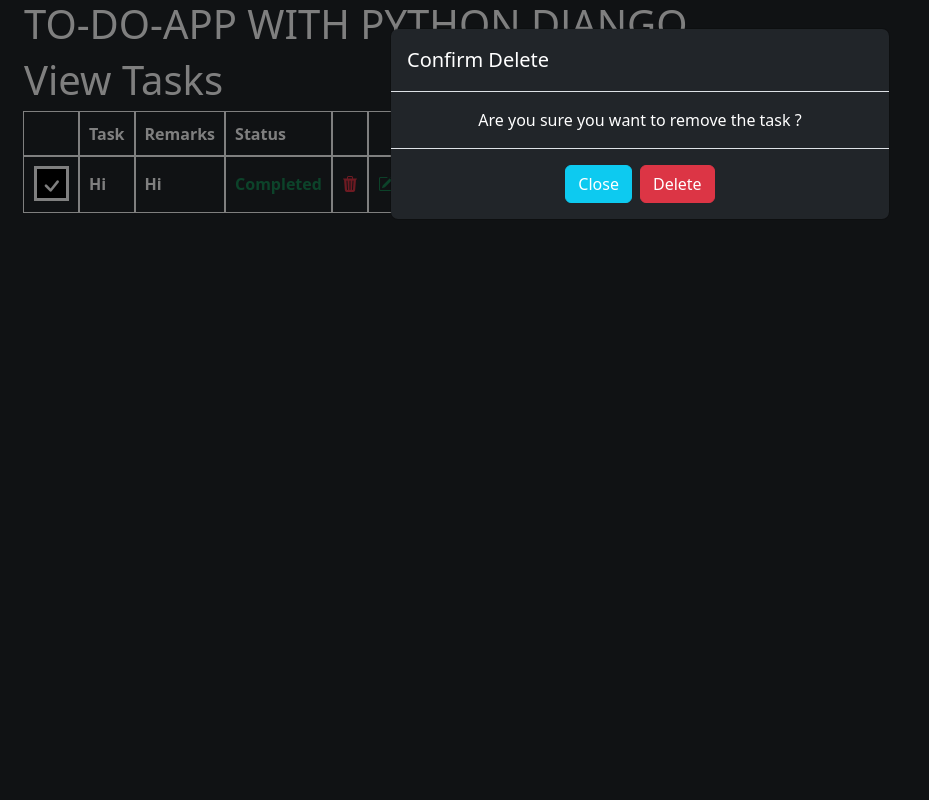
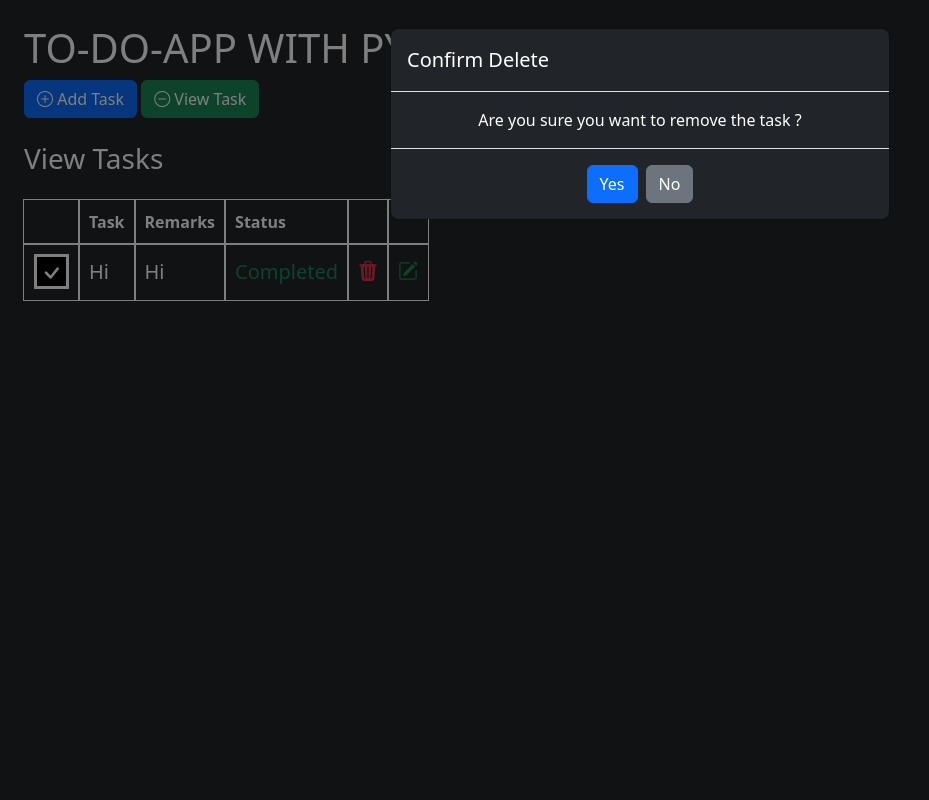
Before and after one commit to abdulhakkeempa/to-do-django, a Django app: page /deletetasks/c22779c5-9f34-47f8-8a82-c2ea147c2c9a in a window 1280 px wide. Shown: the whole page, without its empty margins (0-929 px from the left). Run offline with Django 4.2, Linux system fonts and the light colour scheme; data comes from the database, SQL or seed files in the repository; both versions use the stored data as it was after the commit; lists and menus that the app fills with data are empty.

Commit message:
ui updated

```diff
--- a/project/forms.py
+++ b/project/forms.py
@@ -1,4 +1,8 @@
+from asyncio import tasks
 from dataclasses import field
+from django import forms
+
+from matplotlib import widgets
 from .models import toDoList
 from django.forms import ModelForm
 
--- a/project/templates/project/index.html
+++ b/project/templates/project/index.html
@@ -1,7 +1,7 @@
 {% extends 'main.html' %}
 {% block content %}
-<div class="bg-dark text-center">
-    <a href="{% url 'addtasks' %}" class="btn btn-primary">Add Task</a>
-    <a href="{% url 'viewtasks' %}" class="btn btn-info">View Task</a>
+<div class="bg-dark">
+    <h2>Welcome to To-do Application Made using Django Framework</h2>
+
 </div>
 {% endblock content %}
--- a/project/templates/project/view.html
+++ b/project/templates/project/view.html
@@ -8,7 +8,7 @@
     }
     .button-unclicked{
 	width:35px;
-    height:35px;
+    height: 35px;
     color: rgb(0, 0, 0) !important;
     border:3px solid white !important;
     background-color: black !important;
@@ -22,16 +22,16 @@
     }
 </style>
 
-
 <script type="text/javascript">
 
     $(document).ready(function(){
         $("#staticBackdrop").modal('show');
     });
+
 </script>
 
 
-<h1>View Tasks</h1>
+<h3 class="mb-4" >View Tasks</h3>
 <table>
     <thead>
         <tr>
@@ -52,15 +52,15 @@
                 <th><a href="{% url 'updatestatus' task.id %}"><button class="button-clicked p-0"><i class="text-center bi bi-check h3"></i></button></a></th>
                 {% endif %}
 
-                <th>{{ task.task }}</th>
-                <th>{{ task.remarks }}</th>
+                <th class="h5">{{ task.task }}</th>
+                <th class="h5">{{ task.remarks }}</th>
                 {% if task.status == "Incomplete" %}
-                    <th class="text-danger">{{ task.status }}</th>
+                    <th class="text-danger h5">{{ task.status }}</th>
                 {% else %}
-                    <th class="text-success">{{ task.status }}</th>
+                    <th class="text-success h5">{{ task.status }}</th>
                 {% endif %}
-                <th><a href="{% url 'deletetasks' task.id %}"><i class="bi bi-trash3-fill text-danger"></i></a></th>
-                <th><a href="{% url 'updatetasks' task.id %}"><i class="bi bi-pencil-square text-success"></i></a></th>
+                <th><a href="{% url 'deletetasks' task.id %}"><i class="bi bi-trash3-fill text-danger h5"></i></a></th>
+                <th><a href="{% url 'updatetasks' task.id %}"><i class="bi bi-pencil-square text-success h5"></i></a></th>
             </tr>
         {% endfor %}
     </tbody>
@@ -78,11 +78,12 @@
             Are you sure you want to remove the task ?
             </div>
             <div class="modal-footer justify-content-center">
-                <a href="{% url 'viewtasks' %} " class="btn btn-info text-white">Close</a>
                 <form action="" method="POST">
                     {% csrf_token %}
-                    <input type="submit" value="Delete" class="btn btn-danger">
+                    <input type="submit" value="Yes" class="btn btn-primary">
                 </form>
+                <a href="{% url 'viewtasks' %} " class="btn btn-secondary text-white">No</a>
+
             </div>
         </div>
         </div>
--- a/templates/navbar.html
+++ b/templates/navbar.html
@@ -1,3 +1,11 @@
 <!-- <header class="text-center bg-dark text-white"> -->
-    <h1>TO-DO-APP WITH PYTHON DJANGO</h1>
+    <script>
+        const tooltipTriggerList = document.querySelectorAll('[data-bs-toggle="tooltip"]')
+        const tooltipList = [...tooltipTriggerList].map(tooltipTriggerEl => new bootstrap.Tooltip(tooltipTriggerEl))
+    </script>
+    <h1 class="mt-4">TO-DO-APP WITH PYTHON DJANGO</h1>
+    <div class="bg-dark mb-4">
+        <a href="{% url 'addtasks' %}" class="btn btn-primary" data-bs-toggle="tooltip" data-bs-placement="top" title="Add New Task"><i class="bi bi-plus-circle"></i>  Add Task</a>
+        <a href="{% url 'viewtasks' %}" class="btn btn-success"><i class="bi bi-dash-circle"></i>  View Task</a>
+    </div>
 <!-- </header> -->
```
Also changed, not shown: db.sqlite3.
